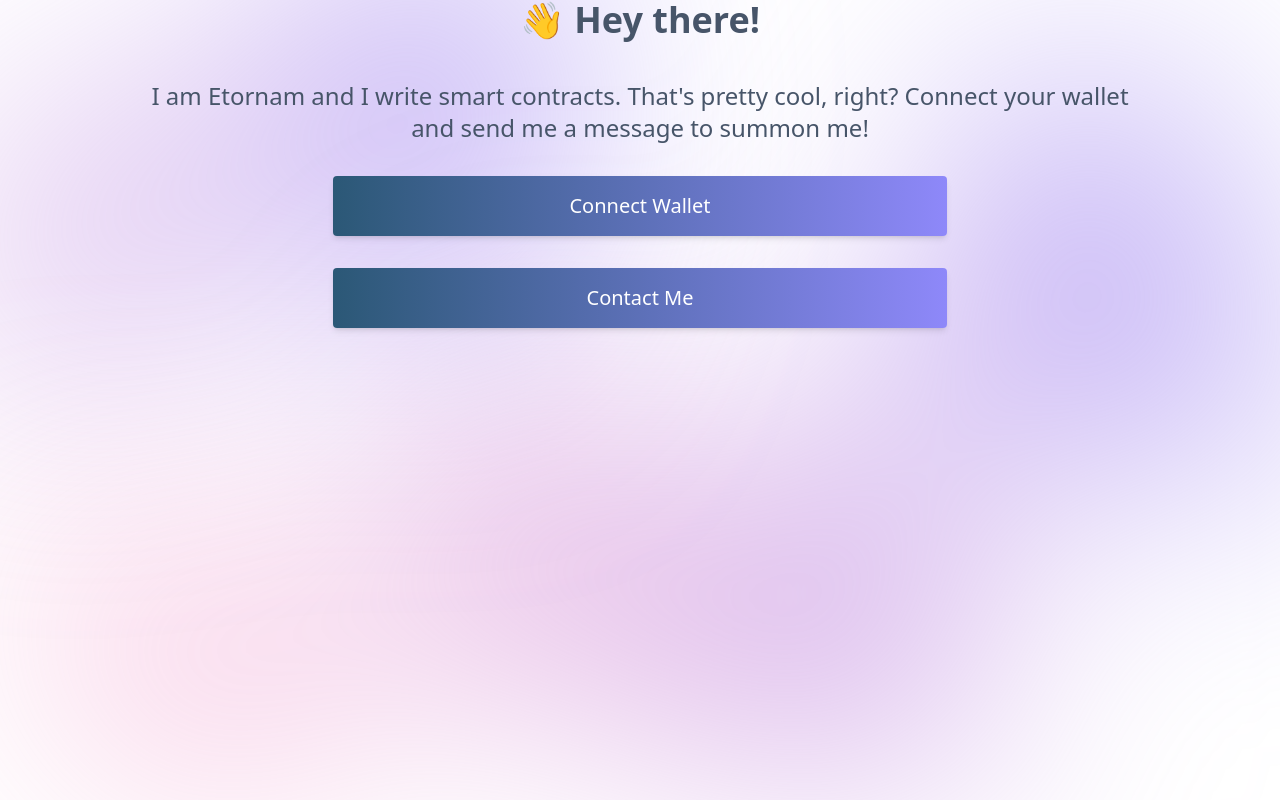
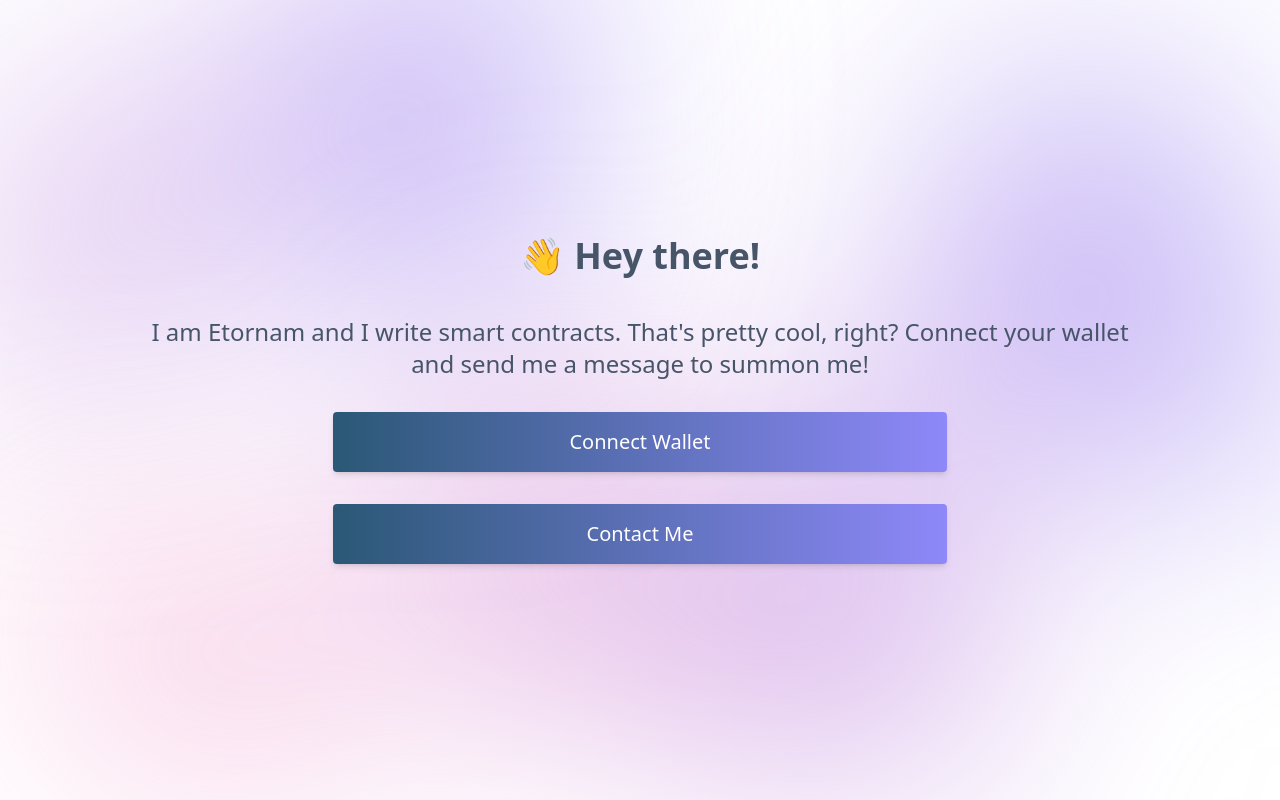
Before and after one commit to dev0cloo/eth-wave, a React (Vite) app in the folder client/: page / in a window 1280 px wide. Built offline with nearby package versions, Linux system fonts and the light colour scheme.

Commit message:
Update client

```diff
--- a/client/src/App.jsx
+++ b/client/src/App.jsx
@@ -82,7 +82,7 @@ const App = () => {
   };
 
   return (
-    <div className="isolate bg-white dark:bg-gray-900 h-screen">
+    <div className="isolate bg-white dark:bg-gray-900 h-screen flex justify-center items-center">
       <div className="absolute inset-x-0 top-[-10rem] -z-10 transform-gpu overflow-hidden blur-3xl sm:top-[-20rem] sm:blur-la">
         <svg
           className="w-full left-[calc(50%-11rem)] -z-10 h-[21.1875rem] max-w-none -translate-x-1/2 rotate-[30deg] sm:left-[calc(50%-30rem)] sm:h-[42.375rem]"
```
